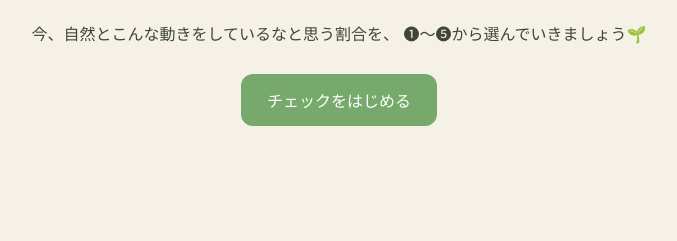
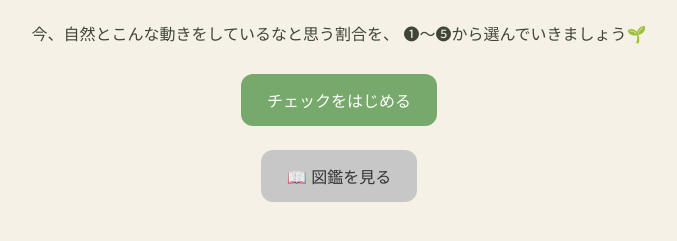
Before and after one commit to toinomori-app/nekkono-nekko-app, a plain HTML site: page index.html in a window 1280 px wide. Shown: the part 165-406 px from the top of the page, without its empty margins (301-978 px from the left). Drawn offline with Linux system fonts and the light colour scheme.

Commit message:
Update index.html

```diff
--- a/index.html
+++ b/index.html
@@ -39,7 +39,12 @@
       <button id="start-button" type="button">
         チェックをはじめる
       </button>
-
+<button
+  id="library-button"
+  class="secondary-button"
+  type="button">
+  📖 図鑑を見る
+</button>
     </section>
 
 
```
